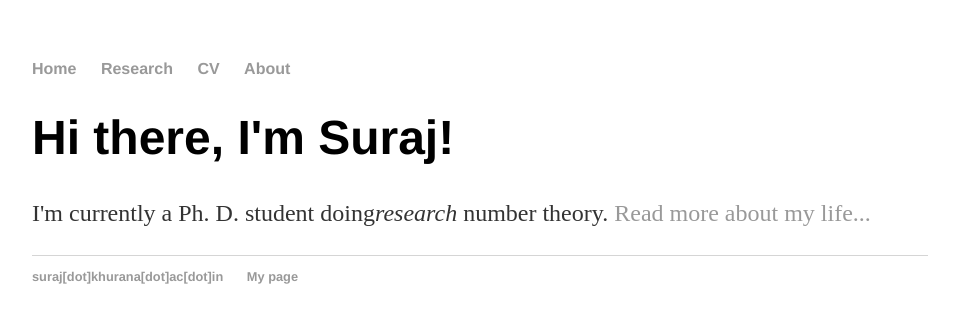
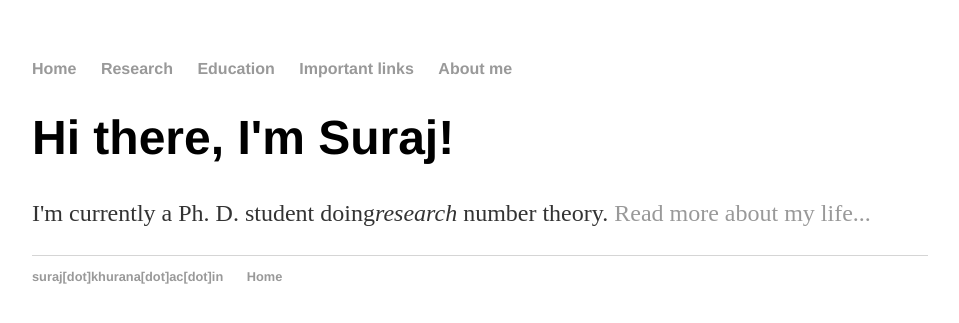
Before and after one commit to Suraj-Singh-Khurana/Suraj-Singh-Khurana.github.io, a Jekyll site: the page built from index.html, in a window 1280 px wide. Shown: the top 323 px of the page, without its empty margins (160-1119 px from the left). Built offline with Jekyll 4.4.1, drawn with Linux system fonts in a browser that asks for light colours.

Commit message:
Update default.html

```diff
--- a/_layouts/default.html
+++ b/_layouts/default.html
@@ -10,8 +10,9 @@
 	    		<ul>
 	        		<li><a href="/">Home</a></li>
 		        	<li><a href="/research">Research</a></li>
-	        		<li><a href="/cv">CV</a></li>
-				<li><a href="/about">About</a></li>
+	        		<li><a href="/education">Education</a></li>
+				<li><a href="/imp_links">Important links</a></li>
+				<li><a href="/about">About me</a></li>
 	    		</ul>
 			</nav>
 			<div class="container">
@@ -22,7 +23,7 @@
 			<footer>
 	    		<ul>
 	        		<li><a href="mailto:suraj.khurana@iitrpr.ac.in">suraj[dot]khurana[dot]ac[dot]in</a></li>
-	        		<li><a href="https://suraj-singh-khurana.github.io/">My page</a></li>
+	        		<li><a href="https://suraj-singh-khurana.github.io/">Home</a></li>
 				</ul>
 			</footer>
 		</body>
```
